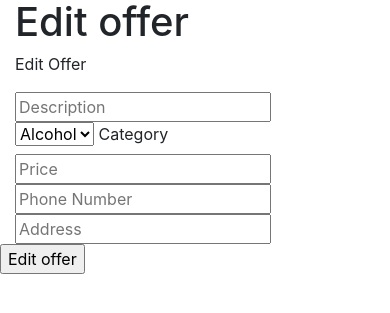
After one commit to petrelis/PinGoods, a Django app: page /goods/4/editoffer in a window 390 px wide. The commit adds this page. Shown: the top 313 px of the page. Run offline with Django 3.2, Linux system fonts and the light colour scheme; a user stored in the database is signed in; data comes from the database, SQL or seed files in the repository; both versions use the stored data as it was after the commit; some libraries are stand-ins or nearby versions.

Commit message:
Added edit offer functionality
Added the option to edit posted offers by changing their description, price, address and seller's phone number. Category also shows up in the edit panel, however for the moment it does not work.

```diff
--- /dev/null
+++ b/src/goods/forms.py
@@ -0,0 +1,14 @@
+from django import forms
+from django.contrib.auth.models import User
+from .models import Category, Offer
+
+class OfferEditForm(forms.ModelForm):
+    description = forms.CharField(required=False, widget=forms.TextInput(attrs={'class': 'form-control'}))
+    category = forms.CharField(required=False, widget=forms.TextInput(attrs={'class': 'form-control'}))
+    phone_number = forms.CharField(required=False, widget=forms.TextInput(attrs={'class': 'form-control'}))
+    address = forms.CharField(required=False, widget=forms.TextInput(attrs={'class': 'form-control'}))
+    price = forms.CharField(required=False, widget=forms.TextInput(attrs={'class': 'form-control'}))
+
+    class Meta:
+        model = User
+        fields = ['category', 'description', 'phone_number', 'address', 'price']
--- a/src/goods/models.py
+++ b/src/goods/models.py
@@ -14,7 +14,7 @@ class Category(models.Model):
         verbose_name = ("Category")
         verbose_name_plural = ("Categories")
 
-    def __str__(self):
+    def str(self):
         return self.category_name
 
 
@@ -28,7 +28,7 @@ class Offer(models.Model):
     offer_address = models.CharField(max_length=30, blank=True)
     pub_date = models.DateTimeField('date published')
     offer_image = models.ImageField(default='default.jpg', upload_to='offer_pics')
-    def __str__(self):
+    def str(self):
         return self.offer_title
     @admin.display(
         boolean=True,
@@ -45,5 +45,5 @@ class Review(models.Model):
     review_text = models.CharField(max_length=200)
     rating = models.IntegerField(default=0)
     pub_date = models.DateTimeField('date published', default=now)
-    def __str__(self):
+    def str(self):
         return self.review_text
--- /dev/null
+++ b/src/goods/templates/goods/offeredit.html
@@ -0,0 +1,50 @@
+<!DOCTYPE html>
+<html >
+<head>
+  <meta charset="UTF-8">
+  <title>Edit Offer</title>
+  {% load static %}
+  <link rel="stylesheet" href="https://maxcdn.bootstrapcdn.com/bootstrap/4.0.0-beta/css/bootstrap.min.css" integrity="sha384-/Y6pD6FV/Vv2HJnA6t+vslU6fwYXjCFtcEpHbNJ0lyAFsXTsjBbfaDjzALeQsN6M" crossorigin="anonymous">
+  <link rel="stylesheet" type="text/css" href="https://maxcdn.bootstrapcdn.com/font-awesome/4.7.0/css/font-awesome.min.css%22%3E
+   <link rel="stylesheet" type="text/css" href="{% static 'css/style.css' %}">
+</head>
+<body>
+<div django-app="TaskManager">
+    <div class="container">
+            <div class="content">
+            <h1>Edit offer</h1>
+            <p class="tagline">Edit Offer</p>
+            <form action="" method="post">
+            {% csrf_token %} <!-- csrf token for basic security -->
+
+                <div class="inputContainer">
+                    <input type="description" id="description" class="taskName" placeholder="Description" name="description" >
+                </div>
+                <div class="inputContainer half last">
+                    <i class="fa fa-caret-down selectArrow"></i>
+                    <select id="category" class="taskCategory" name="category_select">
+                    {% for category in categories %}
+                        <option id="category" class="" value="{{ category.category_name }}" name="{{ category.category_name }}">{{ category.category_name }}</option>
+                    {% endfor %}
+                    </select>
+                    <label for="category">Category</label>
+                </div>
+                <div class="inputContainer">
+                    <input type="price" id="price" class="taskName" placeholder="Price" name="price" >
+                </div>
+                <div class="inputContainer">
+                <input type="phonenumber" id="phonenumber" class="taskName" placeholder="Phone Number" name="phonenumber" >
+                </div>
+                <div class="inputContainer">
+                <input type="address" id="address" class="taskName" placeholder="Address" name="address" >
+                </div>
+                <div class="row">
+                    <button class="offerAdd" name="offerAdd" type="submit"><i class="fa fa-plus icon"></i>Edit offer</button>
+                </div>
+            </form>
+            </div><!-- content -->
+ </div><!-- container -->
+</div>
+<script src="https://ajax.googleapis.com/ajax/libs/jquery/3.2.1/jquery.min.js%22%3E</script>
+</body>
+</html>
--- a/src/goods/urls.py
+++ b/src/goods/urls.py
@@ -10,4 +10,5 @@ urlpatterns = [
     path("main", views.MainView, name= "main"),
     path("addoffer", views.AddOffer, name= "addoffer"),
     path("<int:offer_id>/addreview", views.AddReview, name= "addreview"),
+    path("<int:offer_id>/editoffer", views.EditOffer, name= "editoffer"),
 ]
--- a/src/goods/views.py
+++ b/src/goods/views.py
@@ -1,9 +1,11 @@
 from django.shortcuts import render, redirect, get_object_or_404
 from django.contrib.auth.decorators import login_required
+from .forms import OfferEditForm
 from .models import Offer, Review, Category
 from datetime import datetime
 from django.utils import timezone
 from django.views import generic
+from django.contrib import messages
 
 class Index(generic.ListView):
     template_name = 'goods/index.html'
@@ -62,6 +64,29 @@ def AddOffer(request):
     return render(request, "goods/addoffer.html", {"offers": offers, "categories":categories})
 
 @login_required
+def EditOffer(request, offer_id):
+    offer = get_object_or_404(Offer, pk=offer_id)
+    categories = Category.objects.all()
+    if request.method == 'POST':
+        offeredit_form = OfferEditForm(request.POST, instance=request.user)
+
+        if offeredit_form.is_valid():
+            current_user = request.user
+            offer.refresh_from_db()
+            Offer.objects.filter(pk=offer_id).update(offer_text = offeredit_form.cleaned_data.get('description'))
+            Offer.objects.filter(pk=offer_id).update(category = offeredit_form.cleaner_data.get('gustas'))
+            Offer.objects.filter(pk=offer_id).update(offer_phonenumber = offeredit_form.cleaned_data.get('phone_number'))
+            Offer.objects.filter(pk=offer_id).update(offer_address = offeredit_form.cleaned_data.get('address'))
+            Offer.objects.filter(pk=offer_id).update(offer_price = offeredit_form.cleaned_data.get('price'))
+            #print(offer.Offer.address)
+            offeredit_form.save()
+            messages.success(request, 'Your offer is updated successfully')
+            return redirect("/goods/" + str(offer_id))
+    else:
+        offeredit_form = OfferEditForm(instance=request.user)
+    return render(request, "goods/offeredit.html", {"offer": offer, "categories":categories})
+
+@login_required
 def AddReview(request, offer_id):
     reviews = Review.objects.all()
     offer = get_object_or_404(Offer, pk=offer_id)
--- a/src/main/forms.py
+++ b/src/main/forms.py
@@ -21,10 +21,10 @@ class SignUpForm(UserCreationForm):
 class UpdateUserForm(forms.ModelForm):
     username = forms.CharField(max_length=100, required=False, widget=forms.TextInput(attrs={'class': 'form-control'}))
     email = forms.EmailField(required=False, widget=forms.TextInput(attrs={'class': 'form-control'}))
-    phone_number = forms.CharField(required=False, widget=forms.TextInput(attrs={'class': 'form-control'}))
+    phone = forms.CharField(required=False, widget=forms.TextInput(attrs={'class': 'form-control'}))
     city = forms.CharField(required=False, widget=forms.TextInput(attrs={'class': 'form-control'}))
-    home_address = forms.CharField(required=False, widget=forms.TextInput(attrs={'class': 'form-control'}))
+    address = forms.CharField(required=False, widget=forms.TextInput(attrs={'class': 'form-control'}))
 
     class Meta:
         model = User
-        fields = ['username', 'email', 'phone_number', 'city', 'home_address']
+        fields = ['username', 'email', 'phone', 'city', 'address']
```
Also changed, not shown: src/main/templates/main/edit_profile.html (+5 -13 lines), src/main/views.py (+8 -1 lines), src/db.sqlite3.
